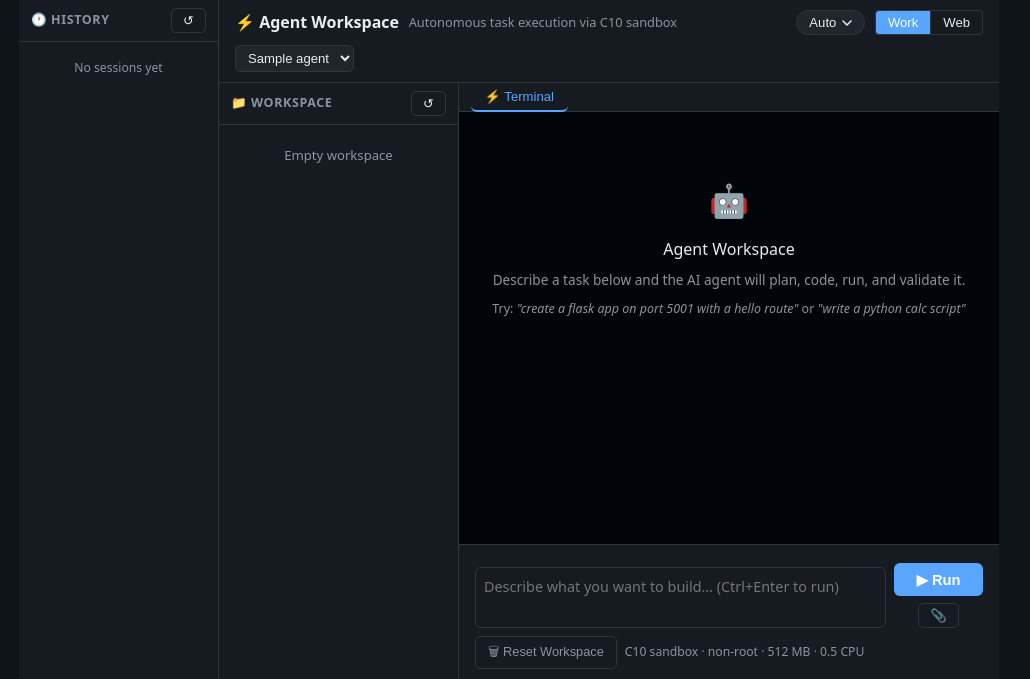
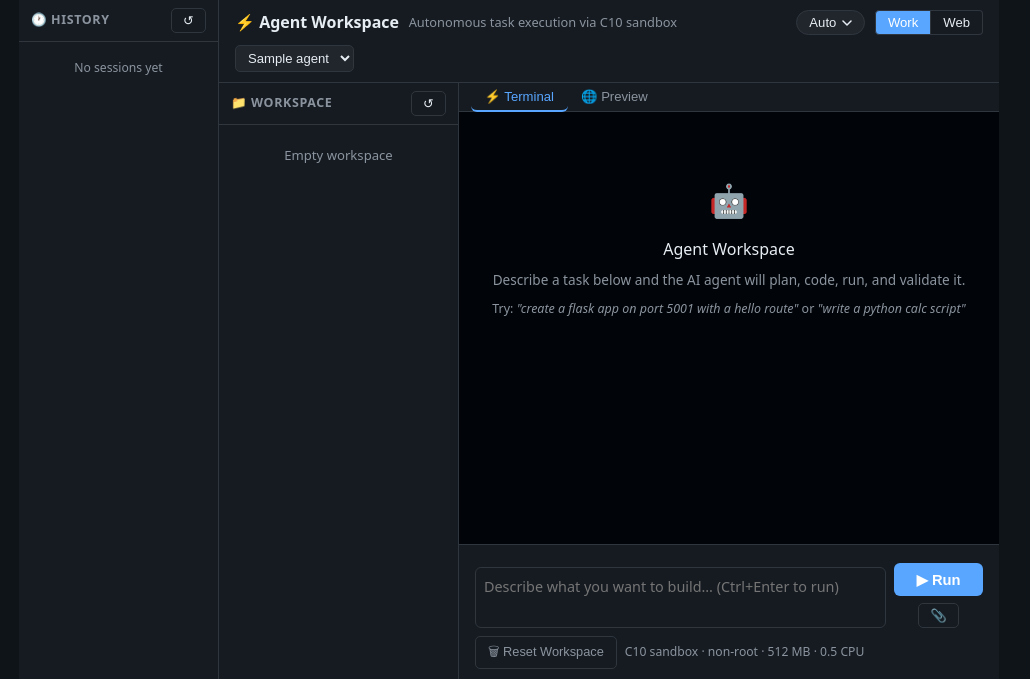
Before and after one commit to zumanm1/copilot-wraper, a Python web app: template c9_jokes/templates/agent.html in a window 1280 px wide. Shown: the part 54-733 px from the top of the page, without its empty margins (131-1161 px from the left). Run offline with Jinja, Linux system fonts and the light colour scheme; the template is opened without the code that fills it: most values are stand-ins (such as "Sample title", 1, 10 or a date in 2020).

Commit message:
fix(agent): always show Preview tab with placeholder before web server starts
- Preview tab (🌐 Preview) now visible from page load — was hidden until
  web_server SSE event fired, which confused users expecting to see it
- Added placeholder panel showing instructions and example task prompt
- iframe hidden behind placeholder; shown + placeholder hidden when
  showWebPreview(port) fires on web_server SSE event
- New task resets preview panel back to placeholder cleanly

Co-Authored-By: Claude Sonnet 4.6 <noreply@anthropic.com>

```diff
--- a/c9_jokes/templates/agent.html
+++ b/c9_jokes/templates/agent.html
@@ -518,7 +518,7 @@
     <!-- Output tabs -->
     <div class="output-tabs">
       <button class="tab-btn active" data-tab="terminal" id="tab-terminal">⚡ Terminal</button>
-      <button class="tab-btn" data-tab="preview" id="tab-preview" style="display:none">🌐 Preview</button>
+      <button class="tab-btn" data-tab="preview" id="tab-preview">🌐 Preview</button>
     </div>
 
     <!-- Terminal panel -->
@@ -544,7 +544,15 @@
           <button type="button" class="btn-sm" id="btn-preview-refresh" title="Reload preview">↺</button>
           <button type="button" class="btn-sm" id="btn-preview-open" title="Open in new tab" style="display:none">↗</button>
         </div>
-        <iframe class="preview-iframe" id="preview-iframe" src="about:blank" sandbox="allow-scripts allow-same-origin allow-forms"></iframe>
+        <div id="preview-placeholder" style="flex:1;display:flex;flex-direction:column;align-items:center;justify-content:center;background:#010409;color:var(--muted);font-family:system-ui,sans-serif;gap:0.75rem;padding:2rem;text-align:center;">
+          <div style="font-size:2.5rem;">🌐</div>
+          <div style="font-size:1rem;color:var(--fg);">Web Preview</div>
+          <div style="font-size:0.85rem;max-width:340px;">Run a web app task (Flask, Node.js/Express) and the live preview will appear here automatically.</div>
+          <div style="font-size:0.78rem;background:var(--card);border:1px solid var(--border);border-radius:6px;padding:0.5rem 1rem;margin-top:0.5rem;">
+            Try: <em>"create flask app.py with one route returning Hello from Flask, start on port 5001"</em>
+          </div>
+        </div>
+        <iframe class="preview-iframe" id="preview-iframe" src="about:blank" sandbox="allow-scripts allow-same-origin allow-forms" style="display:none"></iframe>
       </div>
     </div>
 
@@ -668,10 +676,12 @@
   function showWebPreview(port) {
     currentWebPort = port;
     const url = '/api/agent/preview?port=' + port;
+    const placeholder = document.getElementById('preview-placeholder');
+    if (placeholder) placeholder.style.display = 'none';
+    previewIframe.style.display = '';
     previewIframe.src = url;
     previewUrlBar.textContent = 'http://localhost:' + port + '/  (proxied via C9)';
     tabPreview.textContent = '🌐 Preview :' + port;
-    tabPreview.style.display = '';
     btnPreviewOpen.style.display = '';
     btnPreviewOpen.onclick = function() { window.open(url, '_blank'); };
     switchTab('preview');
@@ -1003,11 +1013,18 @@
     const task = taskInput.value.trim();
     if (!task || running) return;
 
-    // Only clear stream for new sessions (not follow-ups)
+    // Only clear stream + reset preview for new sessions (not follow-ups)
     if (!currentSessId) {
       streamEl.innerHTML = '';
-      tabPreview.style.display = 'none';
       currentWebPort = null;
+      // Reset preview panel back to placeholder
+      const placeholder = document.getElementById('preview-placeholder');
+      if (placeholder) placeholder.style.display = '';
+      previewIframe.style.display = 'none';
+      previewIframe.src = 'about:blank';
+      previewUrlBar.textContent = '—';
+      tabPreview.textContent = '🌐 Preview';
+      btnPreviewOpen.style.display = 'none';
       switchTab('terminal');
     }
     hideEmpty();
```
